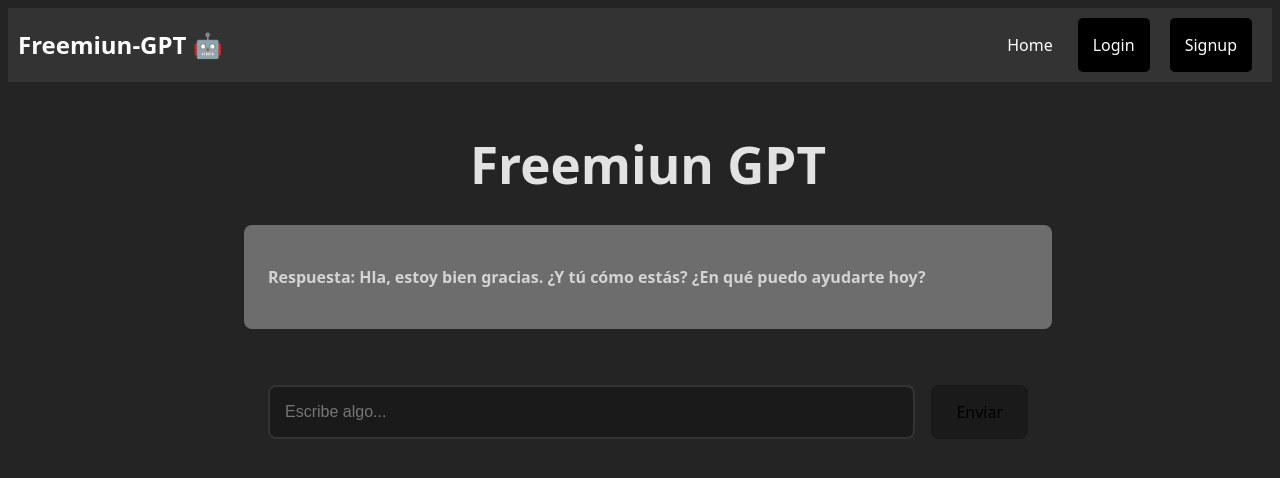
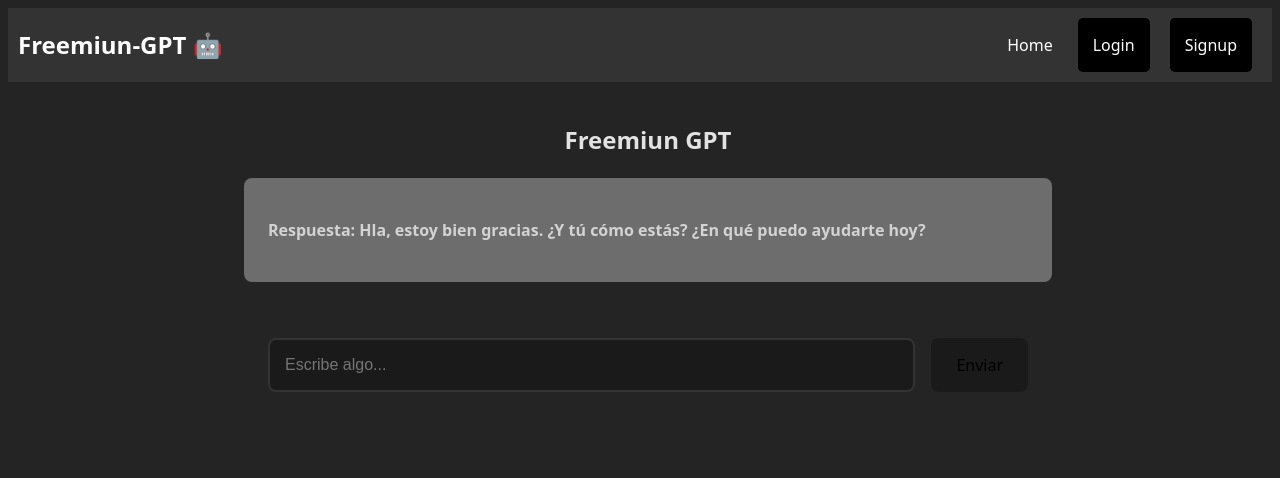
Before and after one commit to JosDev25/Chatbot-frontend, a React (Vite) app: page / in a window 1280 px wide. Shown: the top 478 px of the page. Built offline with nearby package versions, Linux system fonts and the light colour scheme.

Commit message:
#23 style(Chatbox): Changed tittle to h2 and error message as well

```diff
--- a/src/modules/chat/components/ChatBox.tsx
+++ b/src/modules/chat/components/ChatBox.tsx
@@ -45,13 +45,14 @@ const ChatBox = () => {
 
     return (
         <div className="chat-wrapper">
-            <h1>Freemiun GPT</h1>
+            <h2>Freemiun GPT</h2>
             <div className="chat-container">
                 <div className="answer-container">
                     <div className="gpt-answer">
                         <p>Respuesta: {typingResponse || "Hla, estoy bien gracias. ¿Y tú cómo estás? ¿En qué puedo ayudarte hoy?"}</p>
                     </div>
                 </div>
+                {error && <p className="error-message">{error}</p>}
                 <div className="input-container">
                     <input
                         value={input}
@@ -60,7 +61,7 @@ const ChatBox = () => {
                     />
                     <button onClick={handleSend}>Enviar</button>
                 </div>
-                {error && <p className="error-message">{error}</p>}
+
             </div>
         </div>
     );
```
